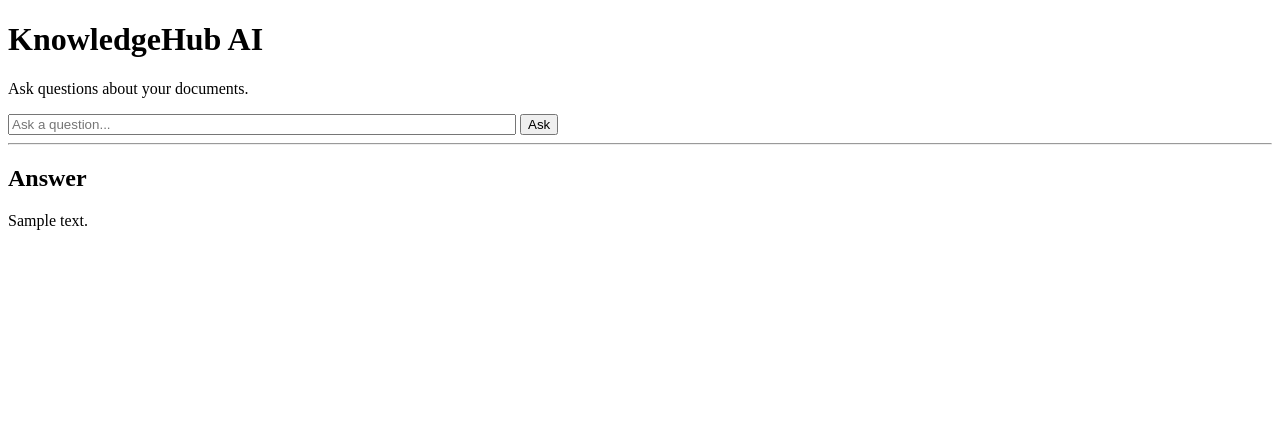
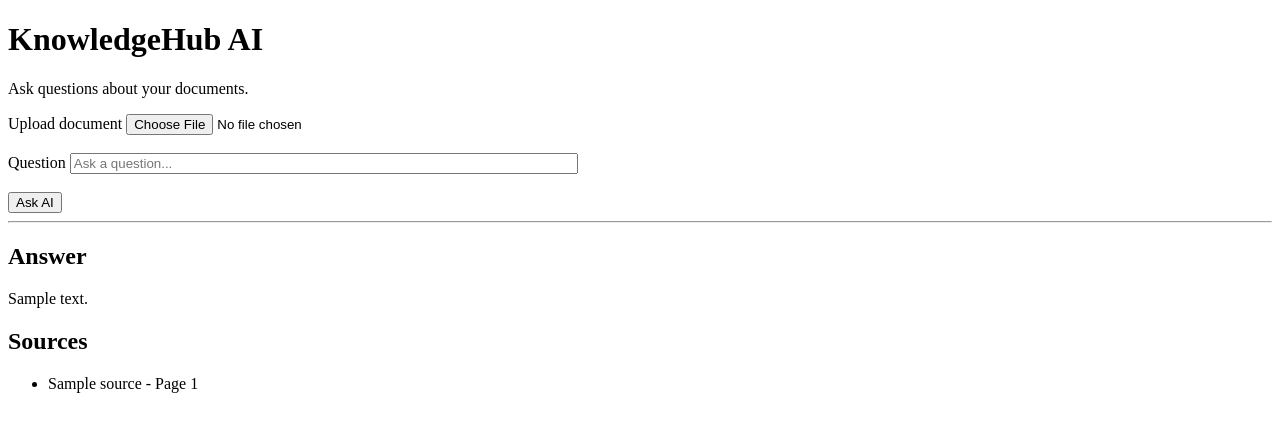
Before and after one commit to Crystal-DU/KnowledgeHub-AI, a Django app: template assistant/templates/assistant/home.html in a window 1280 px wide. Shown: the top 432 px of the page. Run offline with Django 4.2, Linux system fonts and the light colour scheme; the template is opened without the code that fills it: most values are stand-ins (such as "Sample title", 1, 10 or a date in 2020).

Commit message:
v2.1 Add upload-based RAG with deduplicated sources

```diff
--- a/assistant/templates/assistant/home.html
+++ b/assistant/templates/assistant/home.html
@@ -8,27 +8,54 @@
     <h1>KnowledgeHub AI</h1>
 
     <p>Ask questions about your documents.</p>
-
-    <form method="post">
+    <form method="post" enctype="multipart/form-data">
         {% csrf_token %}
 
-        <input
+        <div>
+            <label>Upload document</label>
+            <input type="file" name="document">
+        </div>
+
+        <br>
+
+        <div>
+            <label>Question</label>
+            <input
             type="text"
             name="question"
             placeholder="Ask a question..."
             style="width:500px"
-        >
+            >
+        </div>
 
-        <button type="submit">
-            Ask
-        </button>
+        <br>
 
+        <button type="submit">Ask AI</button>
     </form>
-    {% if answer %}
+{% if answer %}
     <hr>
+
     <h2>Answer</h2>
     <p>{{ answer }}</p>
-    {% endif %}
+
+    <h2>Sources</h2>
+
+    <ul>
+        {% for source in sources %}
+            <li>
+                {{ source.source }}
+
+                {% if source.page %}
+                    - Page {{ source.page }}
+                {% elif source.sheet %}
+                    - Sheet: {{ source.sheet }}
+                {% elif source.slide %}
+                    - Slide {{ source.slide }}
+                {% endif %}
+            </li>
+        {% endfor %}
+    </ul>
+{% endif %}
 
 </body>
 </html>
--- a/rag.py
+++ b/rag.py
@@ -261,9 +261,9 @@ Question:
     data = response.json()
     return data["response"]
 
-def ask_question(query):
+def ask_question(query, folder_path):
     # 1. 从 documents 文件夹读取所有文档
-    documents = load_all_documents("documents")
+    documents = load_all_documents(folder_path)
 
     # 2. 准备一个列表，用来保存所有 chunk
     all_chunks = []
--- a/requirements.txt
+++ b/requirements.txt
@@ -1,6 +1,7 @@
 annotated-doc==0.0.4
 annotated-types==0.7.0
 anyio==4.12.1
+asgiref==3.11.1
 attrs==26.1.0
 bcrypt==5.0.0
 build==1.4.4
@@ -9,6 +10,7 @@ charset-normalizer==3.4.7
 chromadb==1.5.9
 click==8.1.8
 coloredlogs==15.0.1
+Django==4.2.30
 durationpy==0.10
 et_xmlfile==2.0.0
 exceptiongroup==1.3.1
@@ -69,6 +71,7 @@ rich==15.0.0
 rpds-py==0.27.1
 shellingham==1.5.4
 six==1.17.0
+sqlparse==0.5.5
 sympy==1.14.0
 tenacity==9.1.2
 tokenizers==0.22.2
```
Also changed, not shown: assistant/views.py (+41 -3 lines), 1 other file.
